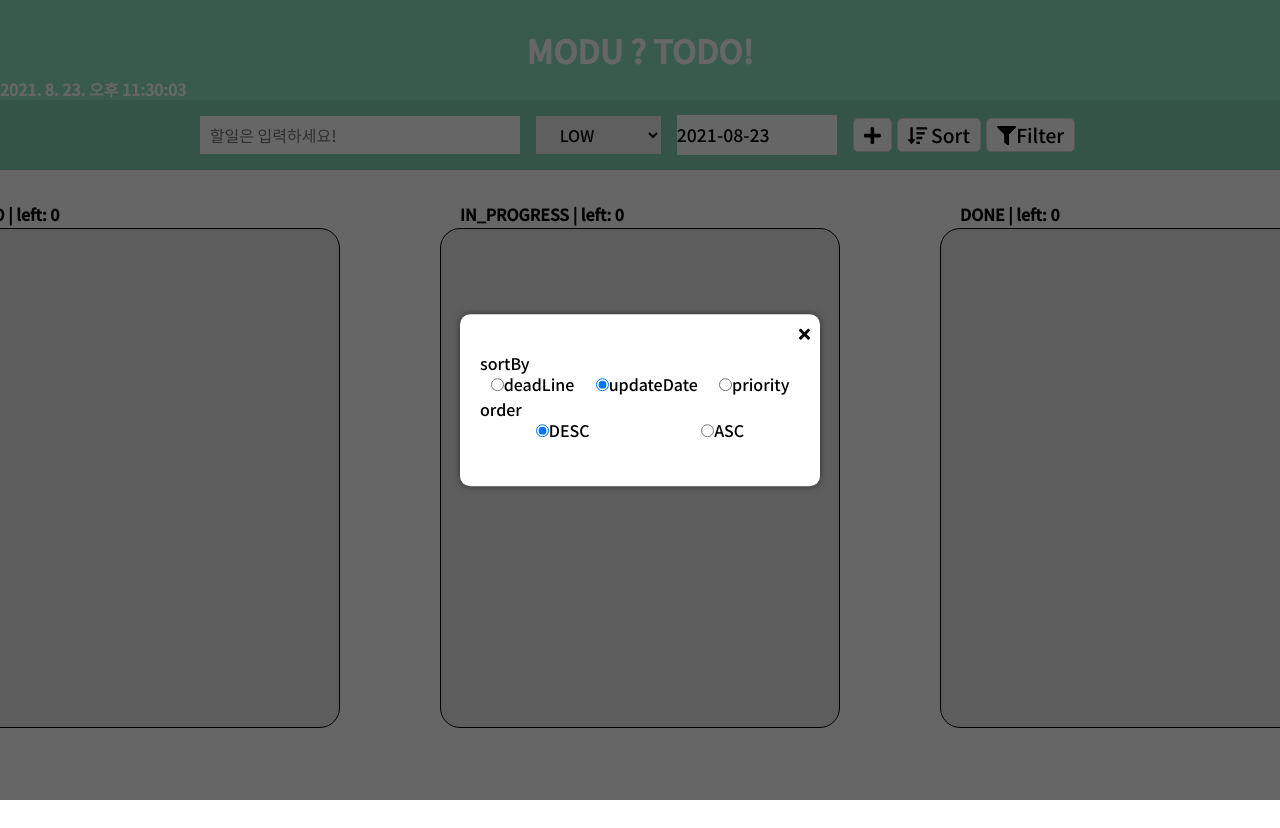
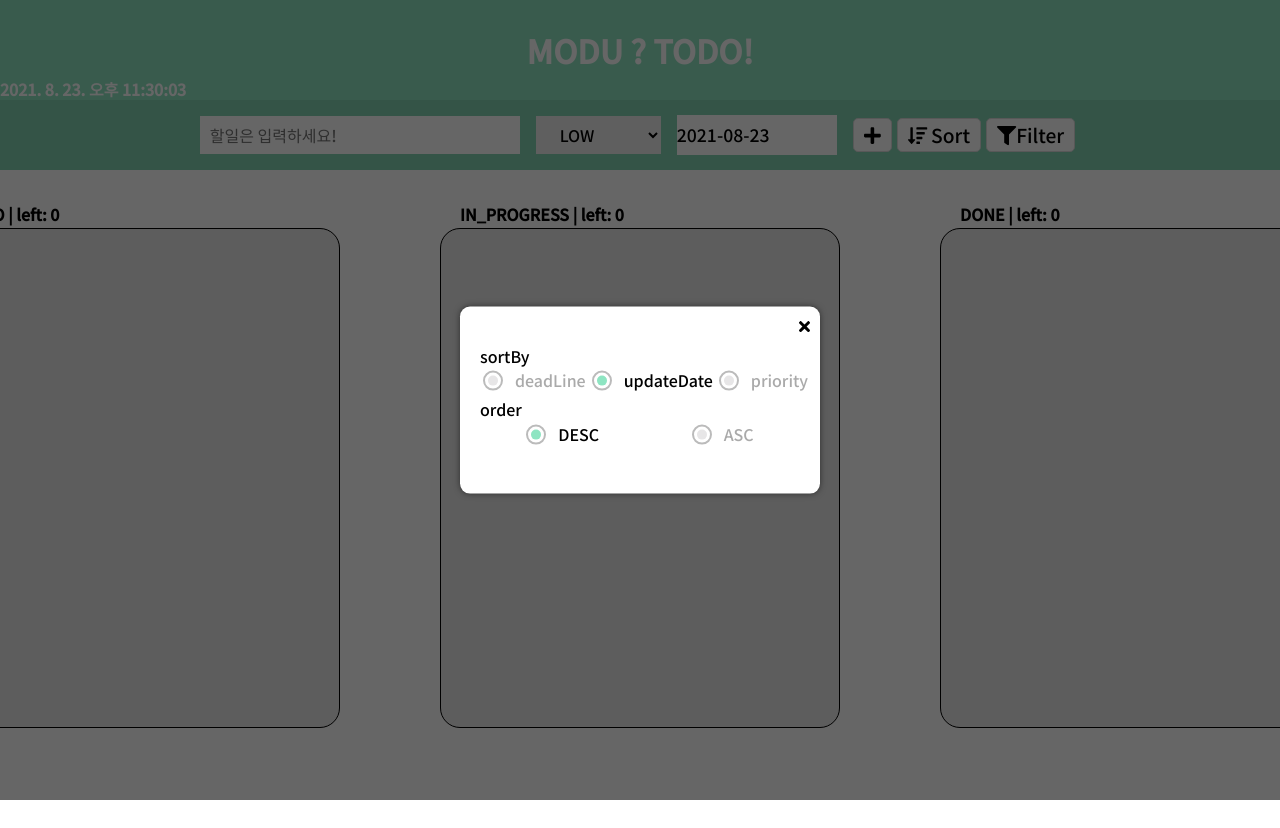
Before and after one commit to team2-freeOnBorading/modu-todo, a React (Create React App) app: page / in a window 1280 px wide. Both pictures are taken after a click on the button "Sort". Shown: the top 828 px of the page. Built offline with nearby package versions, Linux system fonts and the light colour scheme.

Commit message:
style: SortSelectorItem 스타일 추가

```diff
--- a/src/components/common/Modal/SortModal/SortSelectorItem.tsx
+++ b/src/components/common/Modal/SortModal/SortSelectorItem.tsx
@@ -11,13 +11,42 @@ const SortSelectorItem: React.FC<ISortSelectorItem> = ({ value, isActive, onChan
   return (
     <SelectorItem>
       <RadioButtonItem type='radio' name={value} checked={isActive} onChange={onChange} />
-      {value}
+      <ItemText isActive={isActive}>{value}</ItemText>
     </SelectorItem>
   );
 };
 
-const SelectorItem = styled.div``;
+interface IItemText {
+  isActive: boolean;
+}
 
-const RadioButtonItem = styled.input``;
+const SelectorItem = styled.div`
+  display: flex;
+  padding: 3px;
+`;
+
+const RadioButtonItem = styled.input`
+  margin-right: 12px;
+  &[type='radio'] {
+    -webkit-appearance: none;
+    -moz-appearance: none;
+    appearance: none;
+    display: inline-block;
+    width: 20px;
+    height: 20px;
+    padding: 3px;
+    background-clip: content-box;
+    border: 2px solid #bbbbbb;
+    background-color: #e7e6e7;
+    border-radius: 50%;
+  }
+  &[type='radio']:checked {
+    background-color: #8ee5c2;
+  }
+`;
+
+const ItemText = styled.span<IItemText>`
+  color: ${({ isActive }) => (isActive ? 'black' : '#aaa')};
+`;
 
 export default SortSelectorItem;
```
